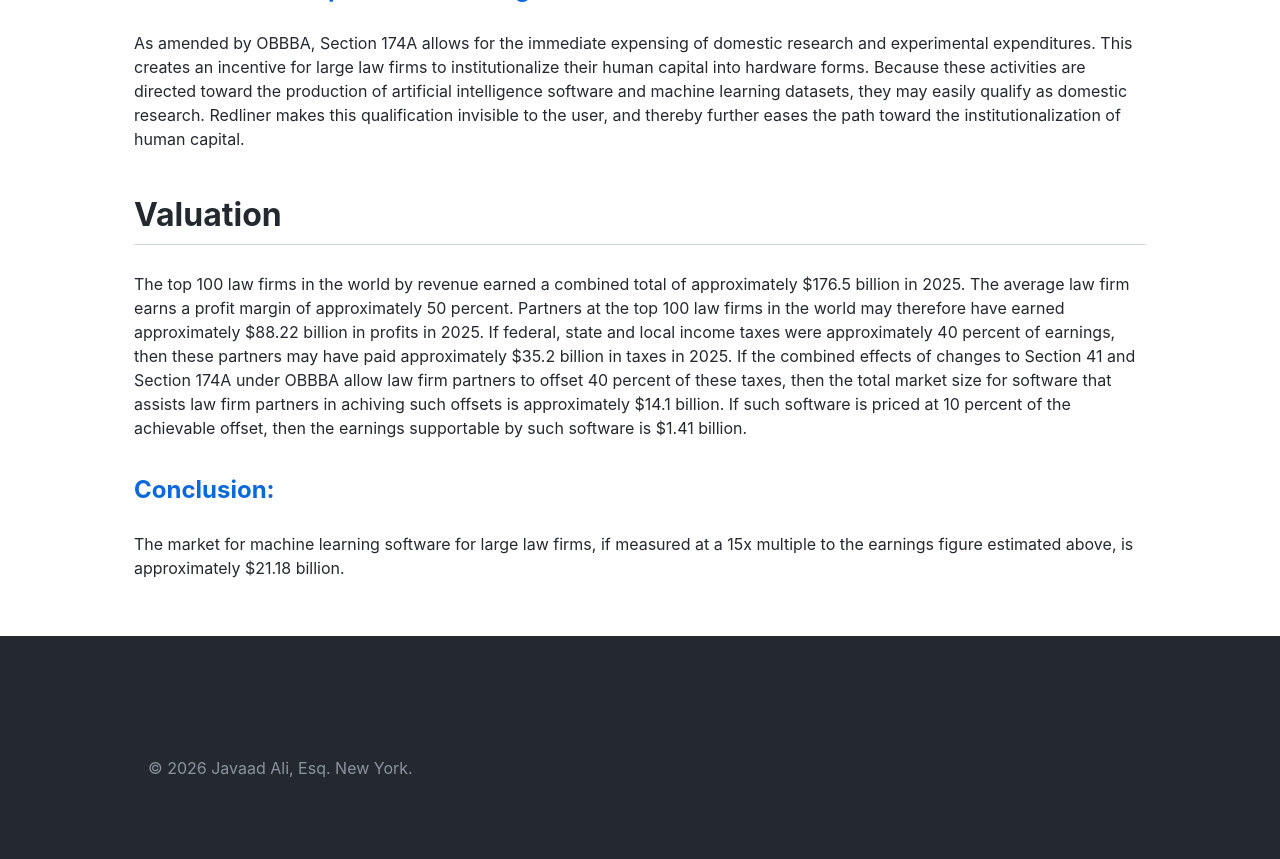
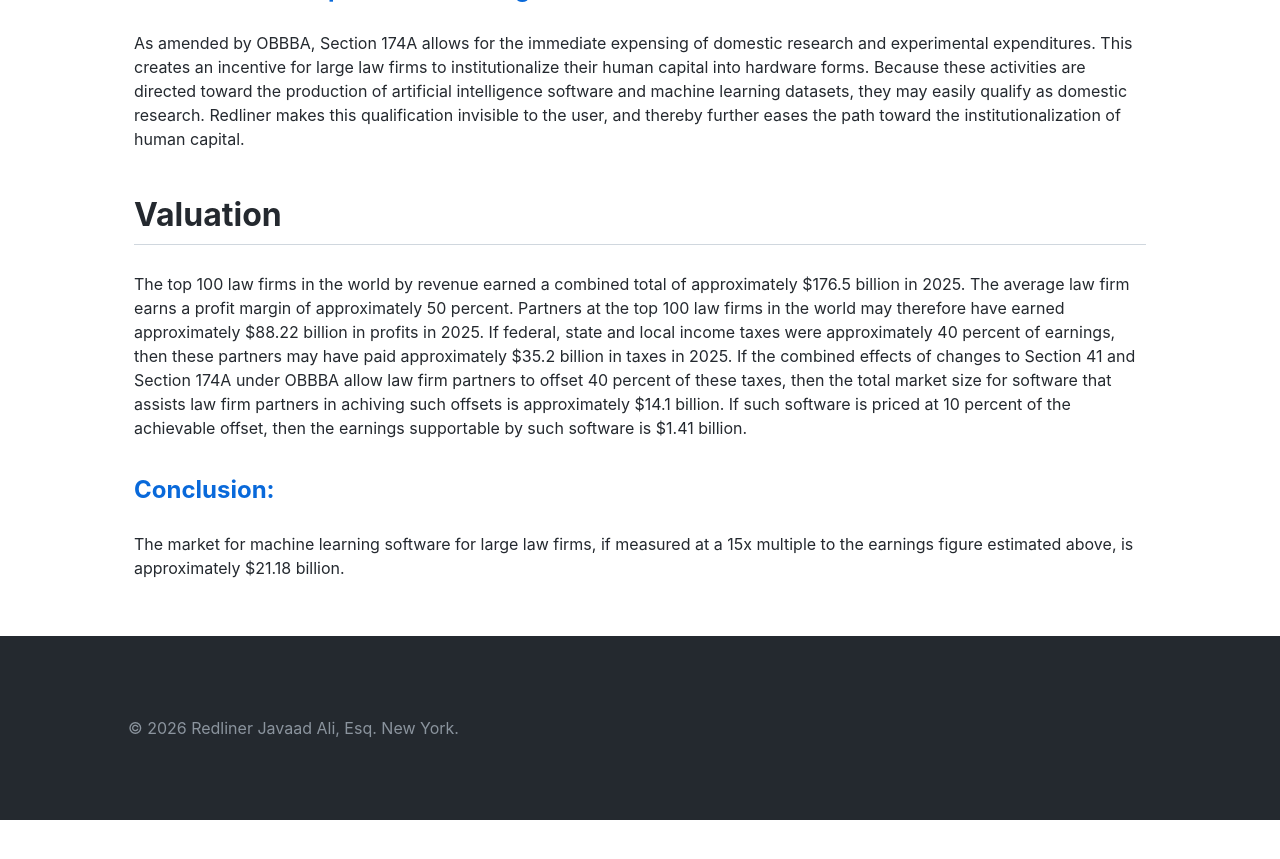
Before and after one commit to advocatesclose/redliner-site, a Jekyll site: the page built from machine-learning/index.md, in a window 1280 px wide and 900 px high, scrolled down 1653 px. Shown: the top 859 px of the window. Built offline with Jekyll 4.4.1, drawn with Linux system fonts in a browser that asks for light colours; after the commit the page ends 2473 px from its top, so only the background shows below that.

Commit message:
Update default layout with new title and analytics

```diff
--- a/_layouts/default.html
+++ b/_layouts/default.html
@@ -1,25 +1,21 @@
 <!DOCTYPE html>
-<html lang="en">
+<html>
 <head>
     <meta charset="UTF-8">
-    <meta name="viewport" content="width=device-width, initial-scale=1.0">
-    <title>{{ page.title }} | {{ site.title }}</title>
-
+    <title>{{ page.title }}</title>
     <link rel="stylesheet" href="{{ '/assets/css/style.css' | relative_url }}">
 
-    <script async src="https://www.googletagmanager.com/gtag/js?id={{ site.google_analytics }}"></script>
+    <script async src="https://www.googletagmanager.com/gtag/js?id=G-W6GL1XQQLV"></script>
     <script>
         window.dataLayer = window.dataLayer || [];
         function gtag(){dataLayer.push(arguments);}
         gtag('js', new Date());
-        gtag('config', '{{ site.google_analytics }}');
+        gtag('config', 'G-W6GL1XQQLV');
     </script>
 </head>
 <body>
-
     <nav>
-        <div class="logo">{{ site.title }}</div>
-        <div class="tag">Available on Mac OS</div>
+        <div class="logo">Redliner</div>
     </nav>
 
     <div class="container">
@@ -27,10 +23,7 @@
     </div>
 
     <footer>
-        <div class="container">
-            <p>© {{ "now" | date: "%Y" }} Javaad Ali, Esq. New York.</p>
-        </div>
+        <p>© {{ "now" | date: "%Y" }} {{ site.title }} Javaad Ali, Esq. New York.</p>
     </footer>
-
 </body>
 </html>
```
